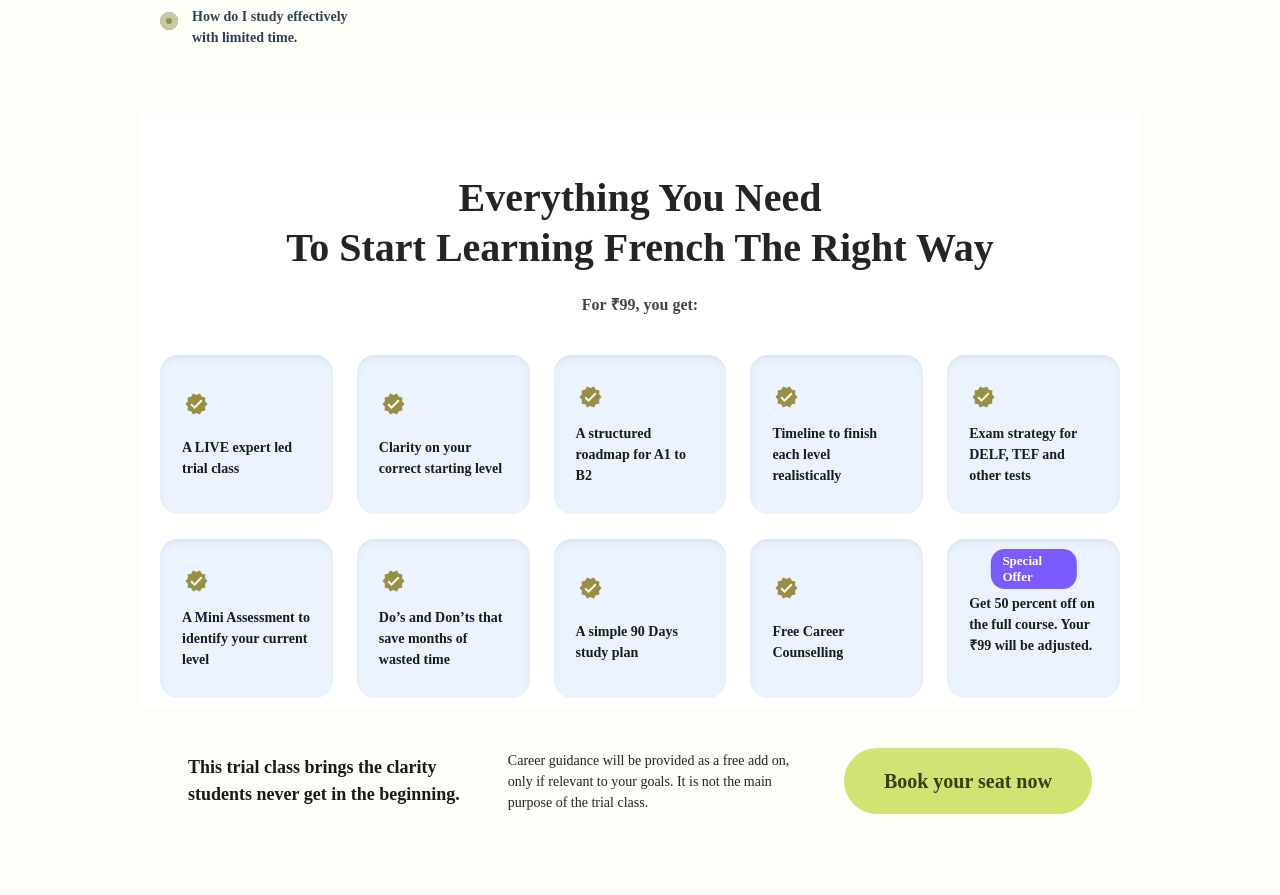
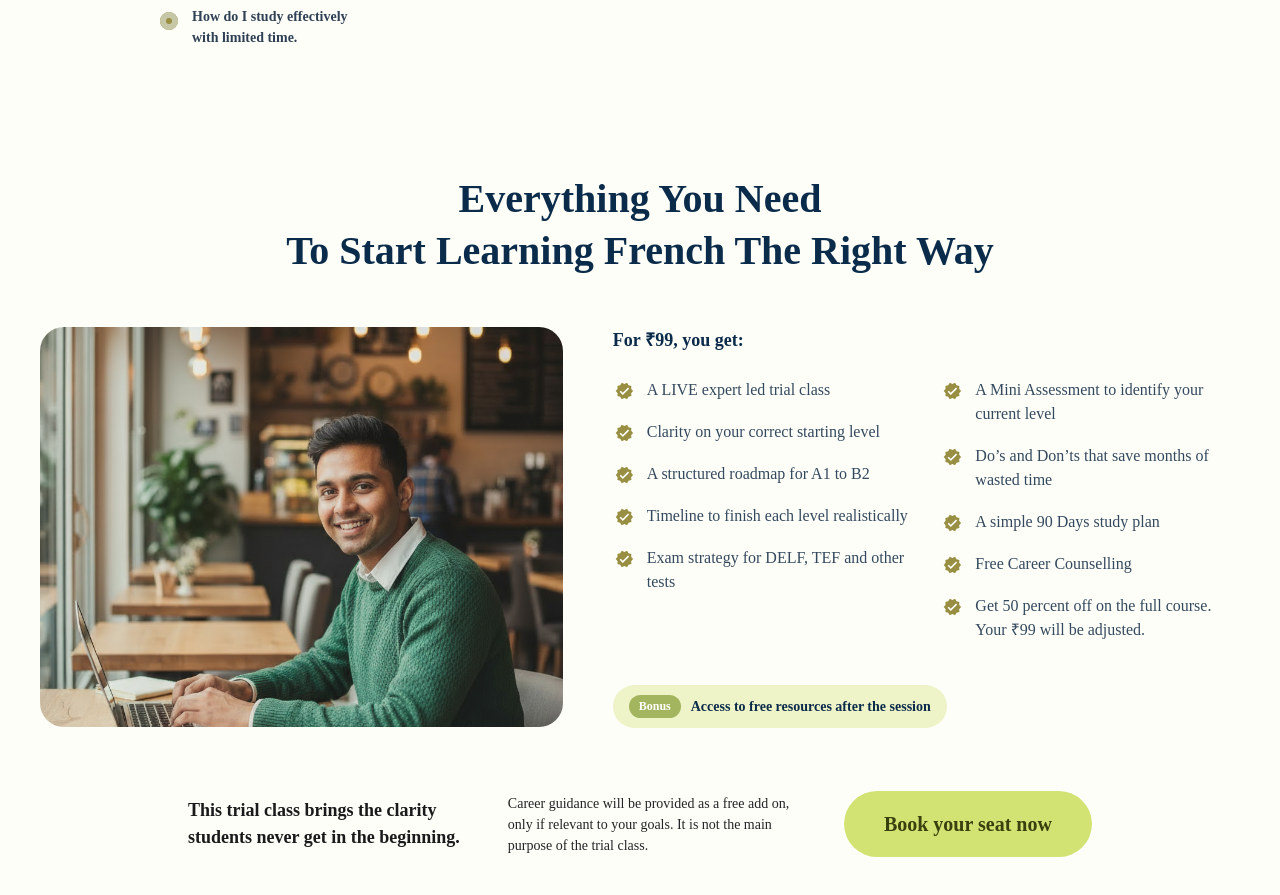
Before and after one commit to createaniket/French-Learning-School, a React (Create React App) app: page / in a window 1280 px wide. Shown: the part 1406-2301 px from the top of the page. Built offline with nearby package versions, Linux system fonts and the light colour scheme; a web font is replaced by a local one.

Commit message:
content updated

```diff
--- a/src/components/FeaturesSection.css
+++ b/src/components/FeaturesSection.css
@@ -1,131 +1,119 @@
-.features-wrapper {
-  text-align: center;
-  padding: 60px 20px 10px 20px;
-  background: #ffffff;
-  width: 75vw;
-  margin: 00 auto;
+.webinar-wrapper {
+  max-width: 1200px;
+  margin: auto;
+    padding: 60px 20px 20px 20px;
+  font-family: "Inter", sans-serif;
+  color: #0b2b4b;
 }
 
-.features-title {
+.webinar-title-feature {
+  text-align: center;
   font-size: 40px;
   font-weight: 600;
-  line-height: 50px;
-  margin-bottom: 20px;
+  margin-bottom: 50px;
+  line-height: 1.3;
 }
 
-.price-text {
-  font-size: 16px;
-  font-weight: 600;
-  margin-bottom: 40px;
-  color: #444;
+.webinar-content {
+  display: grid;
+  grid-template-columns: 1fr 1.2fr;
+  gap: 50px;
+  align-items: start;
 }
 
-/* GRID FIX */
-.features-grid {
-  display: flex;
-  justify-content: center;
-  gap: 24px;
-
+/* Image Section */
+.webinar-image img {
   width: 100%;
-  max-width: 1300px;
-  margin: 0 auto;
+  height: 50vh;
+  border-radius: 24px;
+  object-fit: cover;
 }
 
-/* CARD STYLING FIX */
-.feature-card {
-  background: #eaf3ff;
-  padding: 28px 22px;
-  border-radius: 18px;
-  width: 180px;       /* FIXED width like screenshot */
+/* Right Side */
+.price-title {
+  font-size: 18px;
+  font-weight: 600;
+  margin-bottom: 27px;
+}
+
+.features-grid {
+  display: grid;
+  grid-template-columns: 1fr 1fr;
+  gap: 30px;
+}
+
+.features-grid ul {
+  list-style: none;
+  padding: 0;
+  margin: 0;
+}
+
+.features-grid li {
   display: flex;
-  flex-direction: column;
-        align-items: baseline;
-  justify-content: space-evenly;
-        text-align: left;
-  position: relative;
-  box-shadow:
-      rgba(50, 50, 93, 0.08) 0px 4px 8px -2px inset,
-      rgba(0, 0, 0, 0.05) 0px 2px 4px -2px inset; /* soft inner shadow like screenshot */
+  align-items: flex-start;
+  gap: 12px;
+  margin-bottom: 18px;
+  font-size: 16px;
+  font-weight: 400;
+  line-height: 24px;
+  color: #34495e;
+}
+
+.features-grid li img {
+  width: 22px;
+  height: 22px;
+  flex-shrink: 0;
+  margin-top: 2px;
+}
+
+.features-grid li span {
+  line-height: 1.5;
+}
+
+/* Bonus */
+.bonus-box {
+  display: inline-flex;
+  align-items: center;
+  gap: 10px;
+  background: #eef4c8;
+  padding: 10px 16px;
+  border-radius: 30px;
+  margin-top: 25px;
+  font-size: 14px;
+  font-weight: 600;
+}
+
+.bonus-tag {
+  background: #a3b65f;
+  color: #fff;
+  padding: 4px 10px;
+  border-radius: 20px;
+  font-size: 12px;
+}
+
+/* Responsive */
+@media (max-width: 900px) {
+  .webinar-content {
+    grid-template-columns: 1fr;
+  }
+
+  .features-grid {
+    grid-template-columns: 1fr;
+  }
+
+  .webinar-title {
+    font-size: 32px;
+  }
+
+  .webinar-image img {
+    height: auto;
+  }
 }
 
 
-.feature-card p {
-  margin-top: 12px;
-  font-size: 14px;
-  font-weight: 600;
-  line-height: 21px;
-  color: #1b1b1b;
+@media (max-width: 600px) {
+.webinar-title-feature {
+        font-size: 28px;
+        line-height: 36px;
+    }
 }
-
-/* BONUS CARD */
-.bonus-card {
-  background: #eaf3ff;
-}
-
-.bonus-tag {
-  background: #7b5bff;
-  color: white;
-  font-size: 13px;
-  font-weight: 600;
-  padding: 4px 12px;
-  border-radius: 14px;
-  position: absolute;
-  top: 10px;       /* adjusted position exactly like screenshot */
-  left: 50%;
-  transform: translateX(-50%);
-}
-
-.bottom-row {
-  margin-top: 25px;
-}
-
-
-/* 🌟 Tablet (≤ 900px) */
-@media (max-width: 900px) {
-  .features-grid {
-    flex-wrap: wrap;
-    gap: 20px;
-  }
-
-  .feature-card {
-    width: 180px;      /* slightly smaller for tablets */
-    padding: 24px 18px;
-
-  }
-
-  .features-title {
-    font-size: 34px;
-    line-height: 44px;
-  }
-}
-
-/* 🌟 Mobile (≤ 600px) */
-@media (max-width: 600px) {
-  .features-grid {
-    flex-wrap: wrap;
-    justify-content: center;
-    gap: 16px;
-  }
-
-  .feature-card {
-    width: 70vw;         /* 2 cards per row on mobile */
-    min-height: 120px;
-    padding: 22px 16px;
-        align-items: baseline;
-  }
-
-  .features-title {
-    font-size: 28px;
-    line-height: 36px;
-  }
-
-  .price-text {
-    font-size: 14px;
-  }
-
-  .bonus-tag {
-    top: 20px;          /* adjust for smaller box */
-    font-size: 12px;
-    padding: 3px 10px;
-  }
-}
--- a/src/components/FeaturesSection.jsx
+++ b/src/components/FeaturesSection.jsx
@@ -1,9 +1,10 @@
 import React from "react";
 import "./FeaturesSection.css";
+import webinarImg from "../assets/images/webinarImg.png";
 import Check from "../assets/images/check.svg";
 
 export default function FeaturesSection() {
-  const featuresTop = [
+  const leftFeatures = [
     "A LIVE expert led trial class",
     "Clarity on your correct starting level",
     "A structured roadmap for A1 to B2",
@@ -11,47 +12,57 @@ export default function FeaturesSection() {
     "Exam strategy for DELF, TEF and other tests"
   ];
 
-  const featuresBottom = [
+  const rightFeatures = [
     "A Mini Assessment to identify your current level",
     "Do’s and Don’ts that save months of wasted time",
     "A simple 90 Days study plan",
-    "Free Career Counselling"
+    "Free Career Counselling",
+    "Get 50 percent off on the full course. Your ₹99 will be adjusted."
   ];
 
   return (
-    <div className="features-wrapper">
-      <h1 className="features-title">
-        Everything You Need <br /> To Start Learning French The Right Way
+    <section className="webinar-wrapper">
+      <h1 className="webinar-title-feature">
+        Everything You Need <br />
+To Start Learning French The Right Way
       </h1>
 
-      <p className="price-text">For ₹99, you get:</p>
+      <div className="webinar-content">
+        {/* Left Image */}
+        <div className="webinar-image">
+          <img src={webinarImg} alt="German Learning Session" />
+        </div>
 
-      {/* Top Row */}
-      <div className="features-grid">
-        {featuresTop.map((item, index) => (
-          <div className="feature-card" key={index}>
-           <img src={Check} alt="" />
-            <p>{item}</p>
+        {/* Right Content */}
+        <div className="webinar-details">
+          <h3 className="price-title">For ₹99, you get:</h3>
+
+          <div className="features-grid">
+            <ul>
+              {leftFeatures.map((item, index) => (
+                <li key={index}>
+                  <img src={Check} alt="check" />
+                  <span>{item}</span>
+                </li>
+              ))}
+            </ul>
+
+            <ul>
+              {rightFeatures.map((item, index) => (
+                <li key={index}>
+                  <img src={Check} alt="check" />
+                  <span>{item}</span>
+                </li>
+              ))}
+            </ul>
           </div>
-        ))}
-      </div>
 
-      {/* Bottom Row */}
-      <div className="features-grid bottom-row">
-        {/* Normal cards */}
-        {featuresBottom.map((item, index) => (
-          <div className="feature-card" key={index}>
-    <img src={Check} alt="" />
-            <p>{item}</p>
+          <div className="bonus-box">
+            <span className="bonus-tag">Bonus</span>
+            <span>Access to free resources after the session</span>
           </div>
-        ))}
-
-        {/* Bonus Card */}
-        <div className="feature-card bonus-card">
-          <span className="bonus-tag">Special Offer</span>
-          <p>Get 50 percent off on the full course. Your ₹99 will be adjusted.</p>
         </div>
       </div>
-    </div>
+    </section>
   );
 }
```
Also changed, not shown: src/assets/images/webinarImg.png (added).
